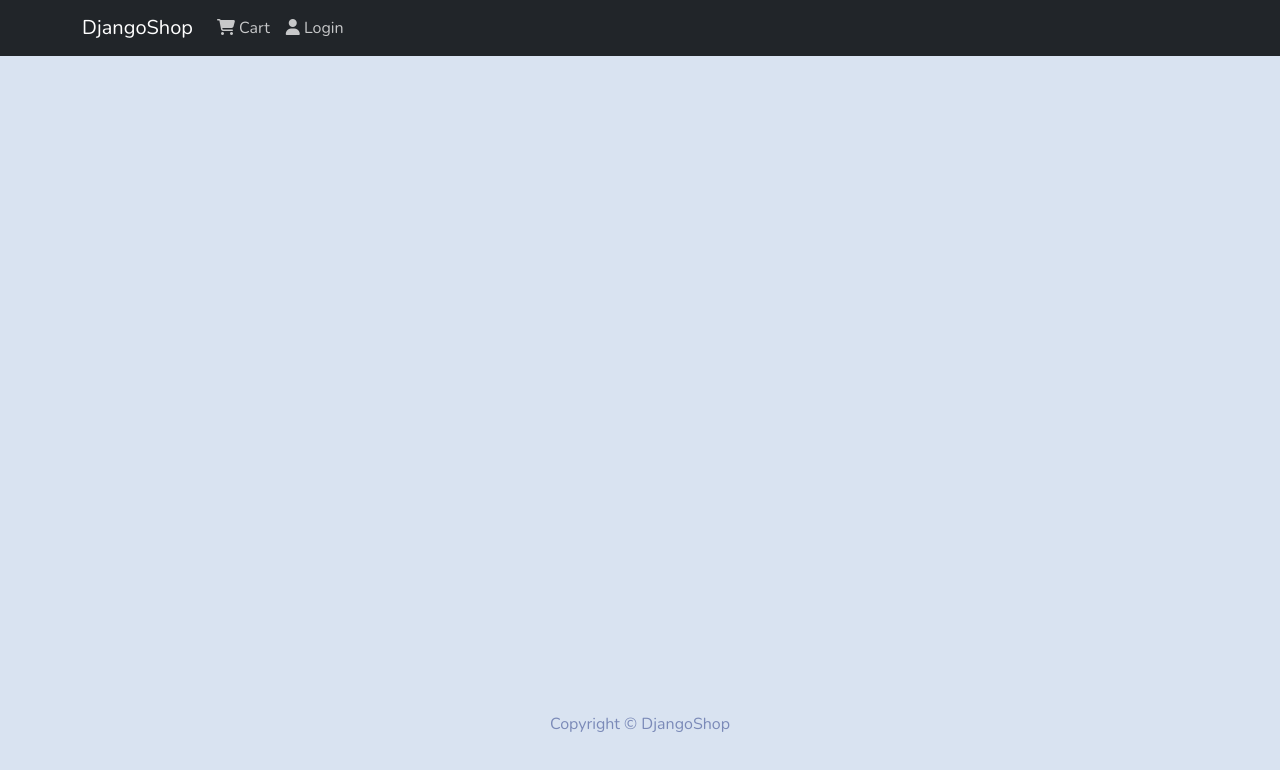
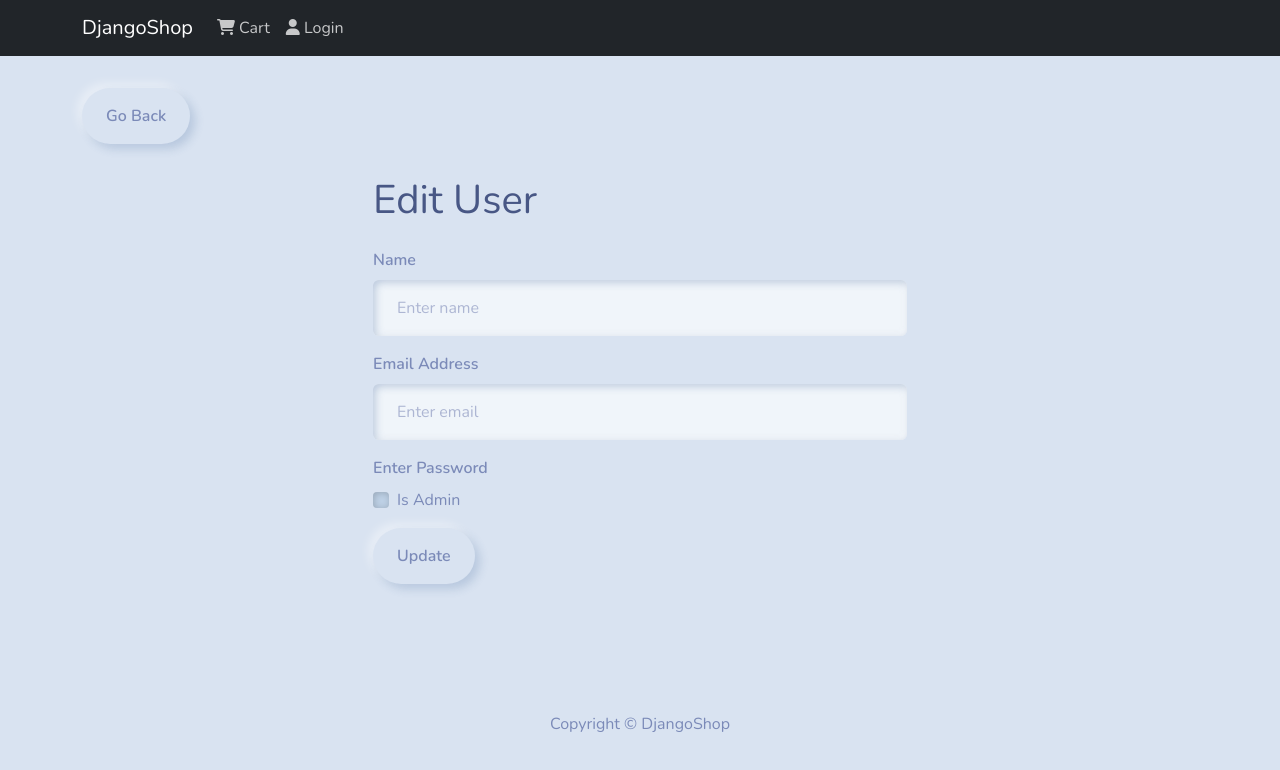
Before and after one commit to SilvesterSpath/django_shop, a React (Create React App) app in the folder frontend/: page /admin/user/1/edit in a window 1280 px wide. Shown: the top 770 px of the page. Built offline with nearby package versions, Linux system fonts and the light colour scheme.

Commit message:
edit url

```diff
--- a/frontend/src/App.js
+++ b/frontend/src/App.js
@@ -36,7 +36,7 @@ function App() {
             <Route path='/order/:id' element={<OrderScreen />} />
             <Route path='/products/:id' element={<ProductScreen />} exact />
             <Route path='/cart/:id?' element={<CartScreen />} />
-            <Route path='/edituser/:id?' element={<EditUserScreen />} />
+            <Route path='/admin/user/:id/edit' element={<EditUserScreen />} />
           </Routes>
         </Container>
       </main>
--- a/frontend/src/screens/EditUserScreen.jsx
+++ b/frontend/src/screens/EditUserScreen.jsx
@@ -31,9 +31,17 @@ const EditUserScreen = () => {
   };
 
   return (
+    <div>
+      <Link to='/admin/userlist' className='btn btn-light my-3'>
+        Go Back
+      </Link>
       <FormContainer>
         <h1>Edit User</h1>
-
+        {loading ? (
+          <Loader />
+        ) : error ? (
+          <Message variant='danger'>{error}</Message>
+        ) : (
           <Form onSubmit={submitHandler}>
             <Form.Group controlId='name'>
               <Form.Label>Name</Form.Label>
@@ -71,7 +79,9 @@ const EditUserScreen = () => {
               Update
             </Button>
           </Form>
+        )}
       </FormContainer>
+    </div>
   );
 };
 
--- a/frontend/src/screens/UserListScreen.jsx
+++ b/frontend/src/screens/UserListScreen.jsx
@@ -72,7 +72,7 @@ const UserListScreen = () => {
                     )}
                   </td>
                   <td>
-                    <LinkContainer to={`/admin/user/${item._id}`}>
+                    <LinkContainer to={`/admin/user/${item._id}/edit`}>
                       <Button variant='light' className='btn-sm'>
                         <i className='fas fa-edit'></i>
                       </Button>
```
Also changed, not shown: 1 other file (tests, documents, lock files or other folders). Lines whose indentation alone changed are shown as unchanged.
